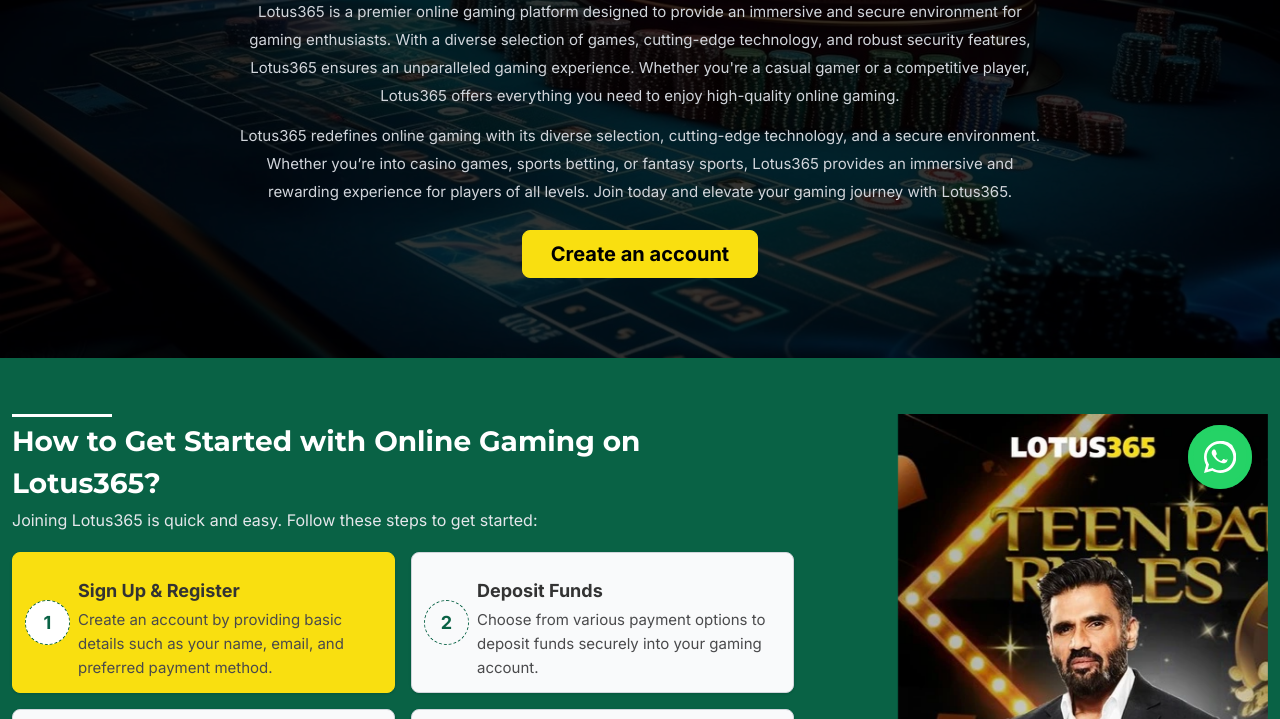
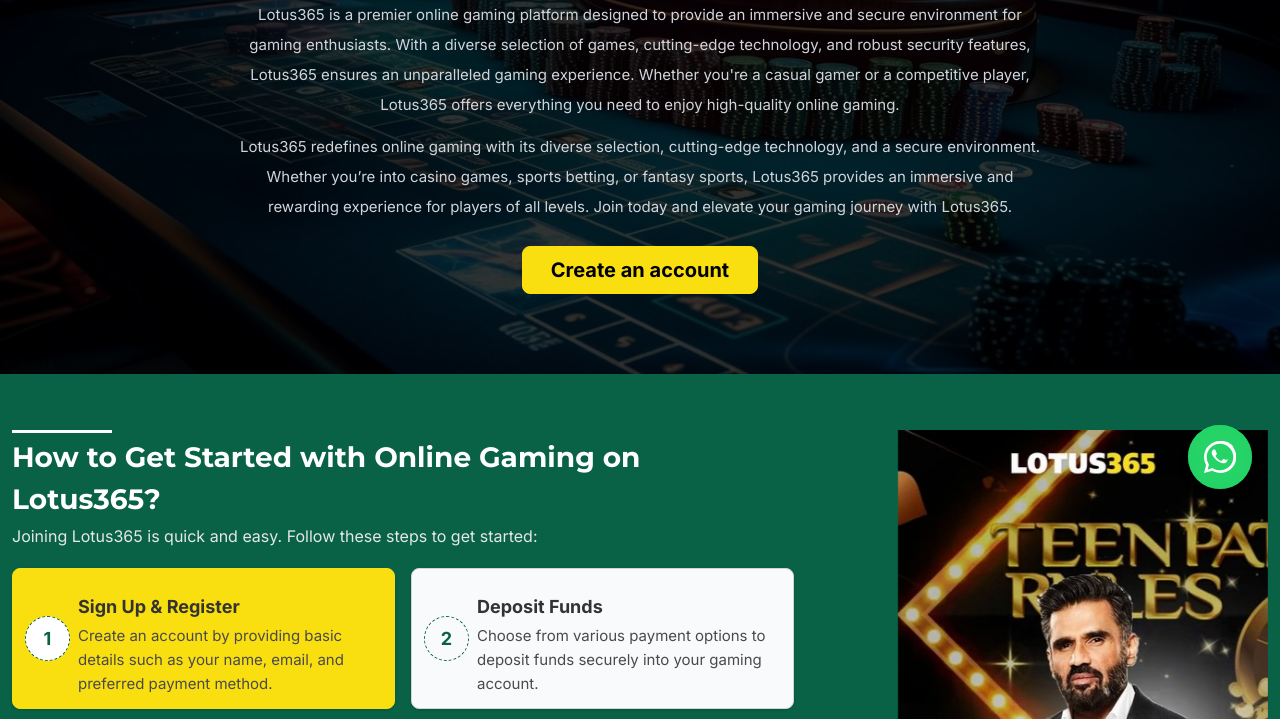
Before and after one commit to mohitlogicvine123/lotus-ads-5, a plain HTML site: page index.html in a window 1280 px wide. Shown: the part 283-1002 px from the top of the page. Drawn offline with nearby package versions, Linux system fonts and the light colour scheme.

Commit message:
line height issues fixed

```diff
--- a/index.html
+++ b/index.html
@@ -281,10 +281,10 @@
             <div class="lg:w-[65%] mx-auto sm:text-center">
                 <h1 class="lg:text-[32px] font-montserrat text-center md:text-[27px] mx-auto sm:text-[24px] text-[20px] font-bold leading-12 text-white">Online Gaming with Lotus365: A <span class="text-theme2">Next-Level Experience</span></h1>
                 <div class="mt-md-4 mt-2 mx-auto ">
-                    <p class=" text-gray-300 md:text-[15px] sm:text-[14px] text-[13px] md:leading-[28px] sm:leading-[27px] leading-[23px]">
+                    <p class=" text-gray-300 md:text-[15px] sm:text-[14px] text-[13px] md:leading-[30px] sm:leading-[27px] leading-[23px]">
                         Online gaming has revolutionized the entertainment industry, bringing thrilling experiences to players worldwide. Lotus365 is a premier online gaming platform designed to provide an immersive and secure environment for gaming enthusiasts. With a diverse selection of games, cutting-edge technology, and robust security features, Lotus365 ensures an unparalleled gaming experience. Whether you're a casual gamer or a competitive player, Lotus365 offers everything you need to enjoy high-quality online gaming.
                     </p>
-                    <p class="md:mt-3 mt-2 text-gray-300 md:text-[15px] sm:text-[14px] text-[13px] md:leading-[28px] sm:leading-[27px] leading-[23px]">
+                    <p class="md:mt-3 mt-2 text-gray-300 md:text-[15px] sm:text-[14px] text-[13px] md:leading-[30px] sm:leading-[27px] leading-[23px]">
                         Lotus365 redefines online gaming with its diverse selection, cutting-edge technology, and a secure environment. Whether you’re into casino games, sports betting, or fantasy sports, Lotus365 provides an immersive and rewarding experience for players of all levels. Join today and elevate your gaming journey with Lotus365.
                     </p>
                 </div>
```
